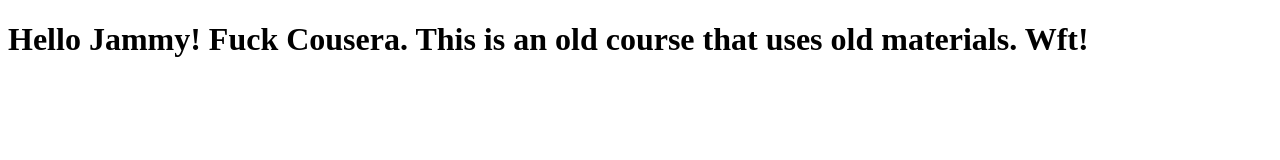
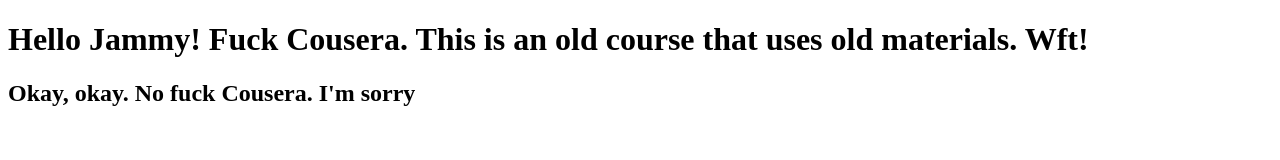
Before and after one commit to CorneliusWeb/coursera-test, a plain HTML site: page site/index.html in a window 1280 px wide. Drawn offline with Linux system fonts and the light colour scheme.

Commit message:
Tweaked the appearnce of the file

```diff
--- a/site/index.html
+++ b/site/index.html
@@ -7,5 +7,6 @@
 </head>
 <body>
 	<h1>Hello Jammy! Fuck Cousera. This is an old course that uses old materials. Wft!</h1>
+	<h2>Okay, okay. No fuck Cousera. I'm sorry</h2>
 </body>
 </html>
```
